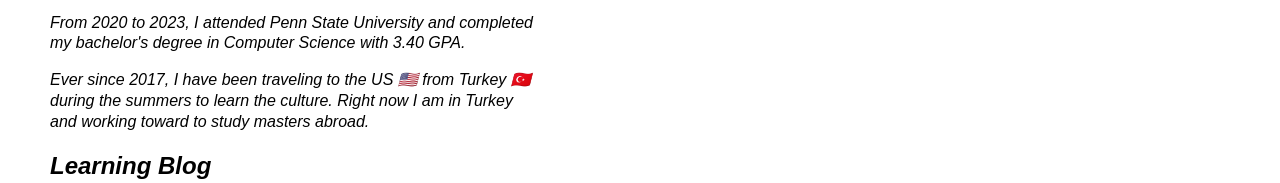
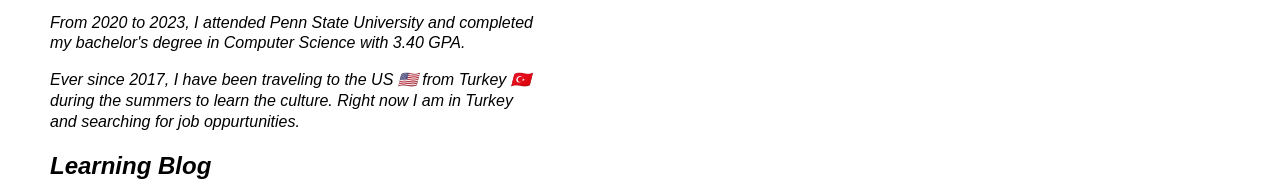
Before and after one commit to Efesasa0/efesahin.github.io, a plain HTML site: page index.html in a window 1280 px wide. Shown: the part 1370-1553 px from the top of the page. Drawn offline with Linux system fonts and the light colour scheme; files whose address does not match are found by name.

Commit message:
status update

```diff
--- a/index.html
+++ b/index.html
@@ -118,7 +118,7 @@
                 <p>From 2020 to 2023, I attended <i>Penn State University</i> and completed my bachelor's degree in
                     Computer Science with 3.40 GPA.</p>
                 <p>Ever since 2017, I have been traveling to the US 🇺🇸 from Turkey 🇹🇷 during the summers to learn
-                    the culture. Right now I am in Turkey and working toward to study masters abroad.</p>
+                    the culture. Right now I am in Turkey and searching for job oppurtunities.</p>
             </section>
 
             <section id="blog">
```
